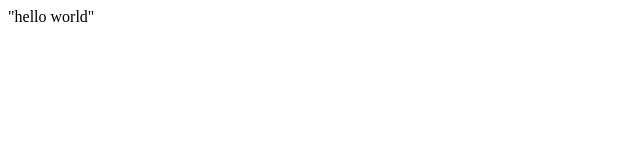
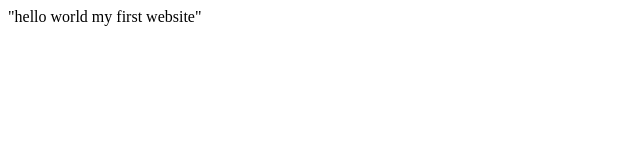
Before and after one commit to manojj006/manojj006.github.io, a plain HTML site: page index.html in a window 1280 px wide. Shown: the whole page, without its empty margins (0-640 px from the left). Drawn offline with Linux system fonts and the light colour scheme.

Commit message:
first commit

```diff
--- a/index.html
+++ b/index.html
@@ -1,7 +1,7 @@
 <html>
   <head>
 	<body>
-	 "hello world"
+	 "hello world my first website"
 	</body>
 </head>
 </html>
```
